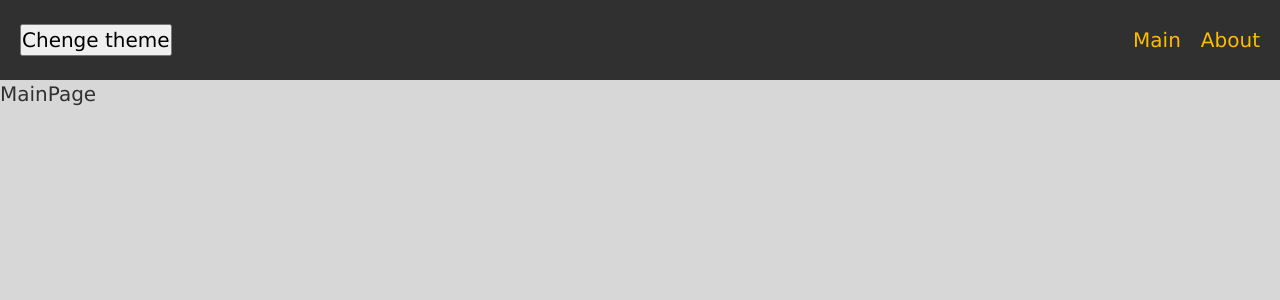
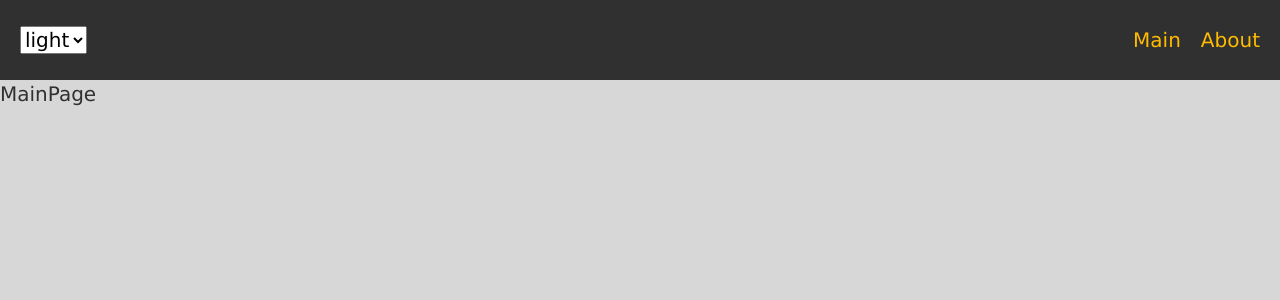
Before and after one commit to Timmy2324/elderwood-bard, a React app: page / in a window 1280 px wide. Shown: the top 300 px of the page. Built offline with nearby package versions, Linux system fonts and the light colour scheme.

Commit message:
refactoring ThemeSwitcher

```diff
--- a/src/app/providers/ThemeProvider/index.ts
+++ b/src/app/providers/ThemeProvider/index.ts
@@ -1,4 +1,5 @@
 import ThemeProvider from './ui/ThemeProvider';
 
 export { useTheme } from './lib/useTheme';
+export { Theme } from './lib/ThemeContext';
 export {ThemeProvider};
--- a/src/app/providers/ThemeProvider/lib/ThemeContext.ts
+++ b/src/app/providers/ThemeProvider/lib/ThemeContext.ts
@@ -1,10 +1,13 @@
 import { createContext } from "react";
 
-export type ThemeType = 'light' | 'dark';
+export enum Theme {
+    LIGHT = 'light',
+    DARK = 'dark',
+} ;
 
 export interface ThemeContextProps {
-    theme?: ThemeType;
-    setTheme?: (theme: ThemeType) => void;
+    theme?: Theme;
+    setTheme?: (theme: Theme) => void;
 }
 
 export const ThemeContext = createContext<ThemeContextProps>({});
--- a/src/app/providers/ThemeProvider/lib/useTheme.ts
+++ b/src/app/providers/ThemeProvider/lib/useTheme.ts
@@ -1,19 +1,28 @@
 import { useContext } from "react";
-import { LOCAL_STORAGE_THEME_KEY, ThemeContext, ThemeType } from "./ThemeContext";
+import { LOCAL_STORAGE_THEME_KEY, ThemeContext, Theme } from "./ThemeContext";
 
 interface UseThemeResult {
-    toggleTheme: () => void;
-    theme: ThemeType,
+    changeTheme: (theme: Theme) => void;
+    theme: Theme,
 }
 
 export function useTheme(): UseThemeResult {
     const {theme, setTheme} = useContext(ThemeContext);
 
-    const toggleTheme = () => {
-        const newTheme = theme === 'dark' ? 'light' : 'dark';
+    const changeTheme = (theme: Theme) => {
+        let newTheme = Theme.LIGHT;
+
+        switch (theme) {
+            case Theme.DARK:
+                newTheme = Theme.DARK;
+                break;
+            default:
+                newTheme = Theme.LIGHT;
+        }
+
         setTheme(newTheme);
         localStorage.setItem(LOCAL_STORAGE_THEME_KEY, newTheme);
     }
 
-    return { theme, toggleTheme };
+    return { theme, changeTheme };
 }
--- a/src/app/providers/ThemeProvider/ui/ThemeProvider.tsx
+++ b/src/app/providers/ThemeProvider/ui/ThemeProvider.tsx
@@ -1,11 +1,11 @@
 import { FC, useMemo, useState } from "react";
-import { LOCAL_STORAGE_THEME_KEY, ThemeContext, ThemeType } from "@/app/providers/ThemeProvider/lib/ThemeContext"
+import { LOCAL_STORAGE_THEME_KEY, ThemeContext, Theme } from "@/app/providers/ThemeProvider/lib/ThemeContext"
 
-const defaultTheme = localStorage.getItem(LOCAL_STORAGE_THEME_KEY) as ThemeType || 'light';
+const defaultTheme = localStorage.getItem(LOCAL_STORAGE_THEME_KEY) as Theme || Theme.LIGHT;
 
 const ThemeProvider: FC = ({children}) => {
 
-    const [theme, setTheme] = useState<ThemeType>(defaultTheme);
+    const [theme, setTheme] = useState<Theme>(defaultTheme);
 
     const defaultProps = useMemo(() => ({
         theme,
--- a/src/widgets/ThemeSwitcher/ui/ThemeSwitcher.tsx
+++ b/src/widgets/ThemeSwitcher/ui/ThemeSwitcher.tsx
@@ -2,15 +2,27 @@ import { useTheme } from "@/app/providers/ThemeProvider";
 import { classNames } from "@/shared/lib/classNames";
 import cls from './ThemeSwitcher.module.scss';
 import { FC } from "react";
+import { Theme } from "@/app/providers/ThemeProvider";
 
 interface ThemeSwitcherProps {
     className?: string;
 }
 
 export const ThemeSwitcher: FC<ThemeSwitcherProps> = ({className}) => {
-    const { toggleTheme } = useTheme();
+    const { theme, changeTheme } = useTheme();
 
     return (
-        <button className={classNames(cls.themeSwitcher, {}, [className])} onClick={toggleTheme}>Chenge theme</button>
+        <select
+            className={classNames(cls.themeSwitcher, {}, [className])}
+            defaultValue={theme}
+            onChange={(e) => changeTheme(e.target.value as Theme)}
+        >
+            <option value={Theme.LIGHT}>
+                light
+            </option>
+            <option value={Theme.DARK}>
+                dark
+            </option>
+        </select>
     );
 }
```
